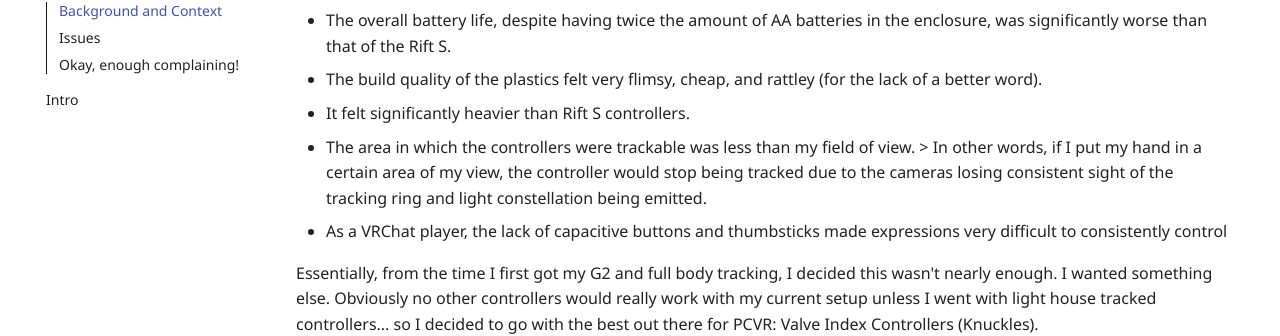
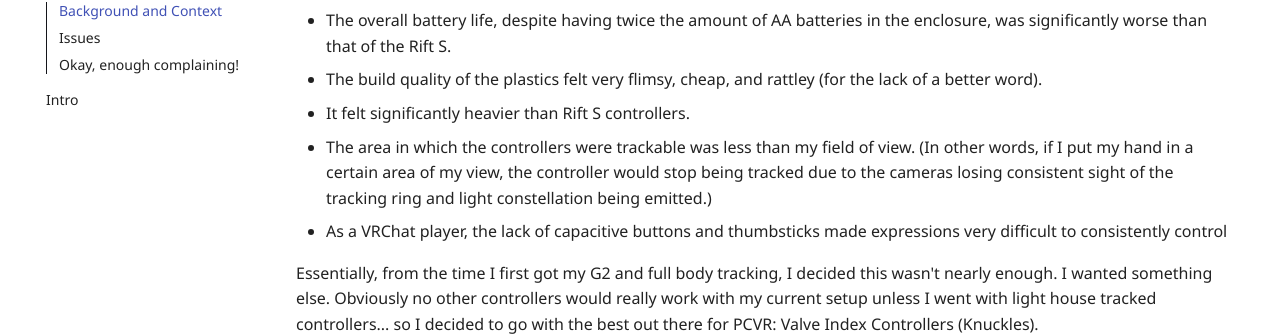
Before and after one commit to altunidev/altunidev.github.io, an MkDocs documentation site: the page built from docs/blogs/20231031-IndexKnuckles.md, in a window 1280 px wide and 900 px high, scrolled down 516 px. Shown: the part 124-460 px from the top of the window. Built offline with MkDocs 1.6.1 and Material for MkDocs 9.7.7, drawn with Linux system fonts in a browser that asks for light colours.

```diff
--- a/docs/blogs/20231031-IndexKnuckles.md
+++ b/docs/blogs/20231031-IndexKnuckles.md
@@ -13,8 +13,7 @@ For context, I was coming from an Oculus Rift S before the HP Reverb G2. The con
 - The overall battery life, despite having twice the amount of AA batteries in the enclosure, was significantly worse than that of the Rift S.
 - The build quality of the plastics felt very flimsy, cheap, and rattley (for the lack of a better word).
 - It felt significantly heavier than Rift S controllers.
-- The area in which the controllers were trackable was less than my field of view.
-    > In other words, if I put my hand in a certain area of my view, the controller would stop being tracked due to the cameras losing consistent sight of the tracking ring and light constellation being emitted.
+- The area in which the controllers were trackable was less than my field of view. (In other words, if I put my hand in a certain area of my view, the controller would stop being tracked due to the cameras losing consistent sight of the tracking ring and light constellation being emitted.)
 - As a VRChat player, the lack of capacitive buttons and thumbsticks made expressions very difficult to consistently control
 
 Essentially, from the time I first got my G2 and full body tracking, I decided this wasn't nearly enough. I wanted something else. Obviously no other controllers would really work with my current setup unless I went with light house tracked controllers... so I decided to go with the best out there for PCVR: Valve Index Controllers (Knuckles).
```
